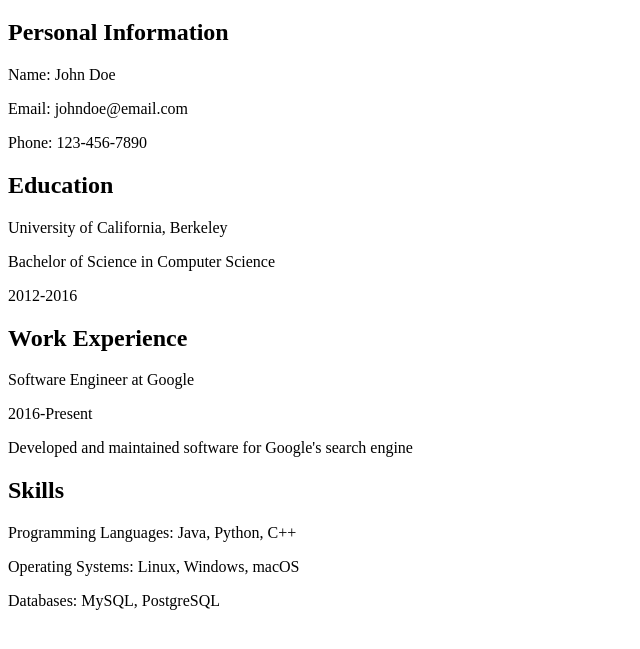
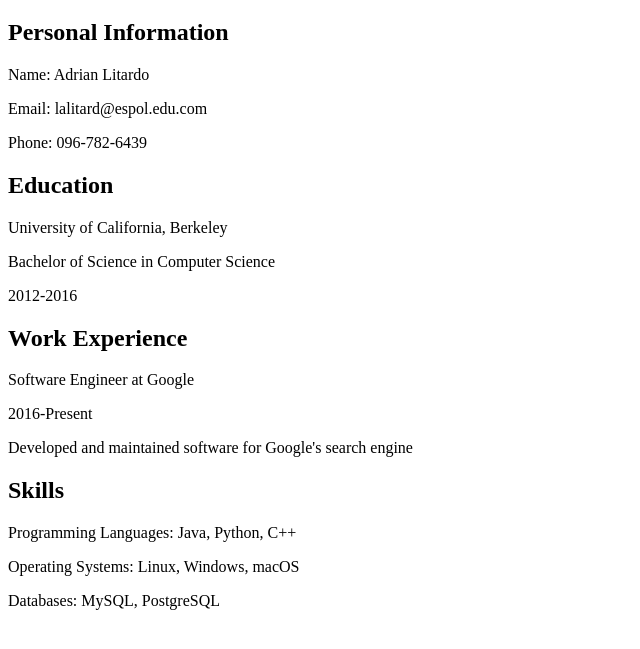
Before and after one commit to lalitard/CurriculumVitae, a plain HTML site: page index.html in a window 1280 px wide. Shown: the part 61-710 px from the top of the page, without its empty margins (0-640 px from the left). Drawn offline with Linux system fonts and the light colour scheme.

Commit message:
Update index.html

```diff
--- a/index.html
+++ b/index.html
@@ -10,9 +10,9 @@
       <main>
         <section>
           <h2>Personal Information</h2>
-            <p>Name: John Doe</p>
-            <p>Email: johndoe@email.com</p>
-            <p>Phone: 123-456-7890</p>
+            <p>Name: Adrian Litardo</p>
+            <p>Email: lalitard@espol.edu.com</p>
+            <p>Phone: 096-782-6439</p>
         </section>
         <section>
           <h2>Education</h2>
```
